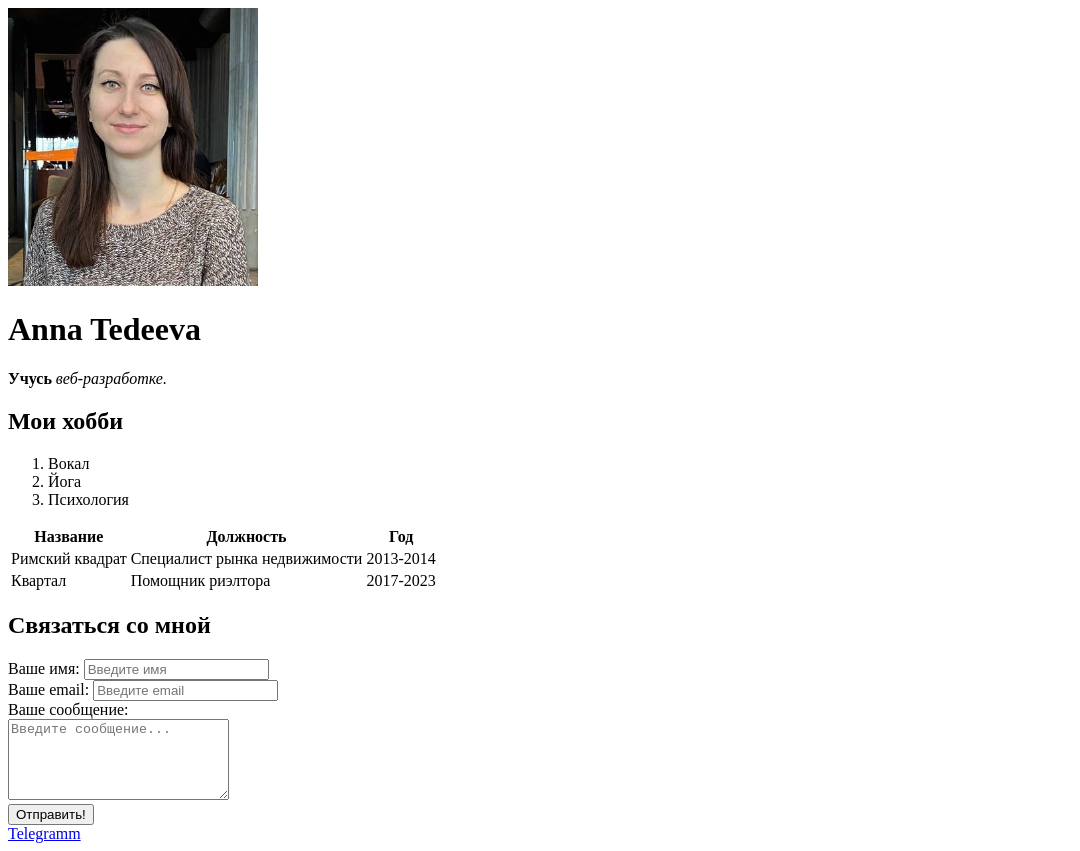
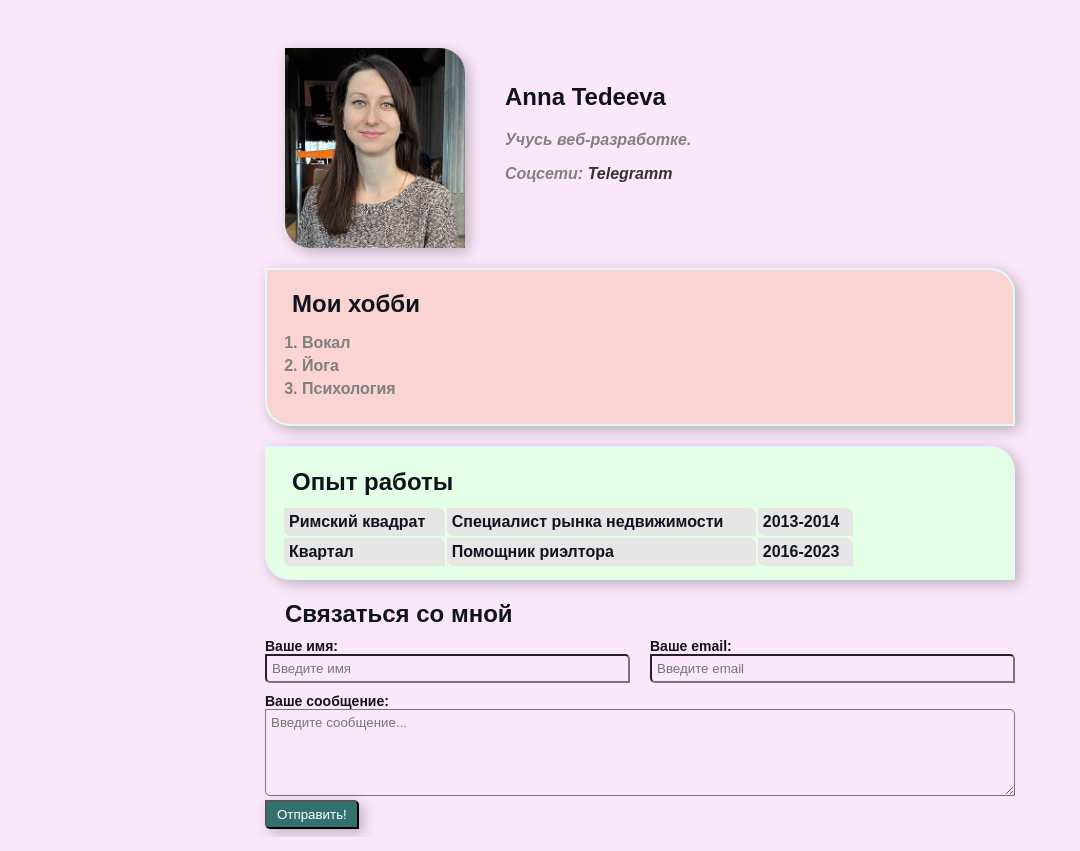
Before and after one commit to annatedeeva/resume, a plain HTML site: page index.html in a window 1280 px wide. Shown: the whole page, without its empty margins (0-1080 px from the left). Drawn offline with Linux system fonts and the light colour scheme.

Commit message:
add styles

```diff
--- a/index.html
+++ b/index.html
@@ -6,26 +6,38 @@
     <meta name="viewport" content="width=device-width, initial-scale=1.0">
     <meta name="description" content="cv">
     <meta name="keywords" content="html, cv">
+    <link rel="stylesheet" href="style.css">
     <title>Резюме Анна Тедеева</title>
   </head>
   <body>
-    <img src="portrait.jpg" width="250px" alt="Анна Тедеева">
+    <section class="container">
+      <div class="info">
+        <img src="portrait.jpg" class="avatar" alt="Анна Тедеева">
+        <div class="info-text">
           <h1>Anna Tedeeva</h1>
           <p><strong>Учусь</strong> <em>веб-разработке.</em></p>
+          <p>Соцсети:
+            <a href="http://t.me/anna_stezi" target="_blank">Telegramm</a></p>
+        </div>
+      </div>
+      <div class="card hobby">
         <h2>Мои хобби</h2>
-      <ol>
+          <ol class="list">
             <li>Вокал</li>
             <li>Йога</li>
             <li>Психология</li>
           </ol>
-      <table>
-        <thead>
+      </div>
+      <div class="card work">
+        <h2>Опыт работы</h2>
+        <table class="table">
+          <!-- <thead>
             <tr>
               <th>Название</th>
               <th>Должность</th>
               <th>Год</th>
             </tr>
-        </thead>
+          </thead> -->
           <tbody>
             <tr>
               <td>Римский квадрат</td>
@@ -35,27 +47,31 @@
             <tr>
               <td>Квартал</td>
               <td>Помощник риэлтора</td>
-            <td>2017-2023</td>
+              <td>2016-2023</td>
             </tr>
           </tbody>
         </table>
+      </div>
+      <div class="connect">
+        <form action="/">
           <h2>Связаться со мной</h2>
-      <form action="/">
-        <div>
+          <div class="form-row">
+            <div class="form">
               <label for="name">Ваше имя:</label>
               <input type="text" id="text" placeholder="Введите имя">
             </div>
-        <div>
+            <div class="form">
               <label for="email">Ваше email:</label>
               <input type="email" id="email" placeholder="Введите email">
             </div>
-        <div>
+          </div>
+          <div class="form">
             <label for="message">Ваше сообщение:</label>
-          <br>
             <textarea name="message" id="message" cols="25" rows="5" placeholder="Введите сообщение..."></textarea>
           </div>
-        <input type="submit" value="Отправить!">
+          <input type="submit" class="btn" value="Отправить!">
         </form>
-    <a href="t.me/anna_stezi" target="_blank">Telegramm</a>
+      </div>
+    </section>
   </body>
 </html>
--- /dev/null
+++ b/style.css
@@ -0,0 +1,171 @@
+@import url('https://fonts.googleapis.com/css2?family=Noto+Serif+Georgian:wght@400;700&display=swap');
+
+body {
+  font-size: 16px;
+  font-family: Arial, Helvetica, sans-serif;
+  font-weight: 700;
+  color: #0f141e;
+  background: rgb(251, 231, 250);
+}
+
+@media (max-width: 650px) {
+  .container{
+    font-size: .8rem;
+    padding: 10px;
+
+  }
+  .info {
+    display: block;
+    text-align: center;
+  }
+
+}
+
+
+.container {
+  max-width: 750px;
+  margin: auto;
+  padding-top: 20px;
+}
+
+.info {
+  display: flex;
+  margin-bottom: 0px;
+}
+
+.info-text {
+  margin: 35px 20px 0;
+}
+
+.avatar {
+  width: 180px;
+  border-radius: 0 25px 0 25px;
+  box-shadow: 4px 4px 14px rgba(0, 0, 0, 0.25);
+  margin: 20px;
+}
+
+a {
+  color: #333;
+  text-decoration: none;
+  transition: all .2s;
+}
+
+a:hover {
+  color: rgb(69, 220, 237);
+  text-decoration: underline;
+}
+
+a:visited {
+  color: blueviolet;
+}
+
+a:active {
+  color: rgb(87, 169, 242);
+}
+
+h2 {
+  margin: 10px;
+}
+
+.info-text p {
+  font-style: italic;
+  font-weight: 700;
+  color: gray;
+}
+
+.card {
+  border: 2px solid #e1fbf3;
+  border-radius: 0 25px 0 25px;
+  margin-bottom: 20px;
+  padding: 10px 15px;
+  box-shadow: 4px 4px 14px rgba(0, 0, 0, 0.25);
+}
+
+.hobby {
+  background: #fad3d3;
+}
+
+.list {
+  padding: 0px 20px;
+}
+
+.list li {
+    color: gray;
+    margin-bottom: 5px;
+}
+
+.work {
+  background: #e5ffe7;
+}
+
+.table {
+  width: 80%;
+}
+
+.table td {
+  background: rgb(230, 230, 230);
+  border-radius: 0 7px 0 7px;
+  padding: 5px;
+}
+
+/* .connect {
+  margin: 0 auto;
+  padding: 5px 20px;
+} */
+@media (max-width: 650px) {
+  /* .form-row {
+
+  } */
+  .form-row, .form {
+    display: block;
+    width: 100%;
+    margin-right: 0;
+    margin-bottom: 10px;
+  }
+}
+
+form h2 {
+  margin-left: 20px;
+}
+
+.form-row {
+  display: flex;
+  margin-bottom: 10px;
+}
+
+.form-row, .form {
+  margin-right: 20px;
+  width: 100%;
+}
+ .form:nth-child(2) {
+    margin-right: 0;
+ }
+
+.form label {
+  display: block;
+  font-size: 14px;
+}
+
+.form input,
+.form textarea {
+  width: 100%;
+  box-sizing: border-box;
+  border-radius: 0 5px 0 5px;
+  background: transparent;
+  padding: 5px;
+  font-family: inherit;
+}
+
+.btn {
+  background: rgb(51, 113, 113);
+  color: #fff;
+  padding: 5px 10px;
+  border-radius: 0 5px 0 5px;
+  box-shadow: 4px 4px 14px rgba(0, 0, 0, 0.25);
+  font-family: inherit;
+  cursor: pointer;
+}
+
+.btn:hover {
+  opacity: .8;
+}
```
Lines whose indentation alone changed are shown as unchanged.
